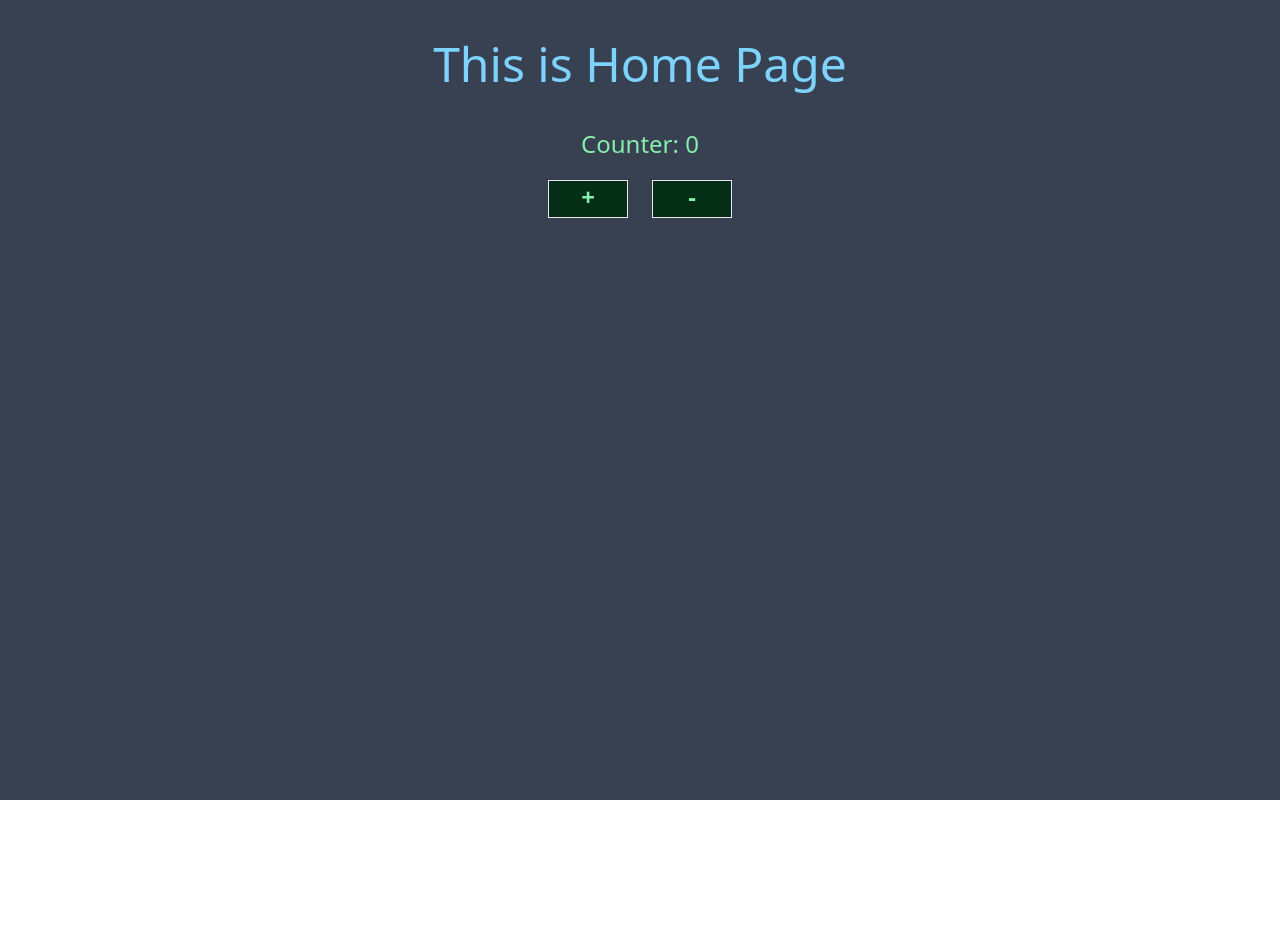
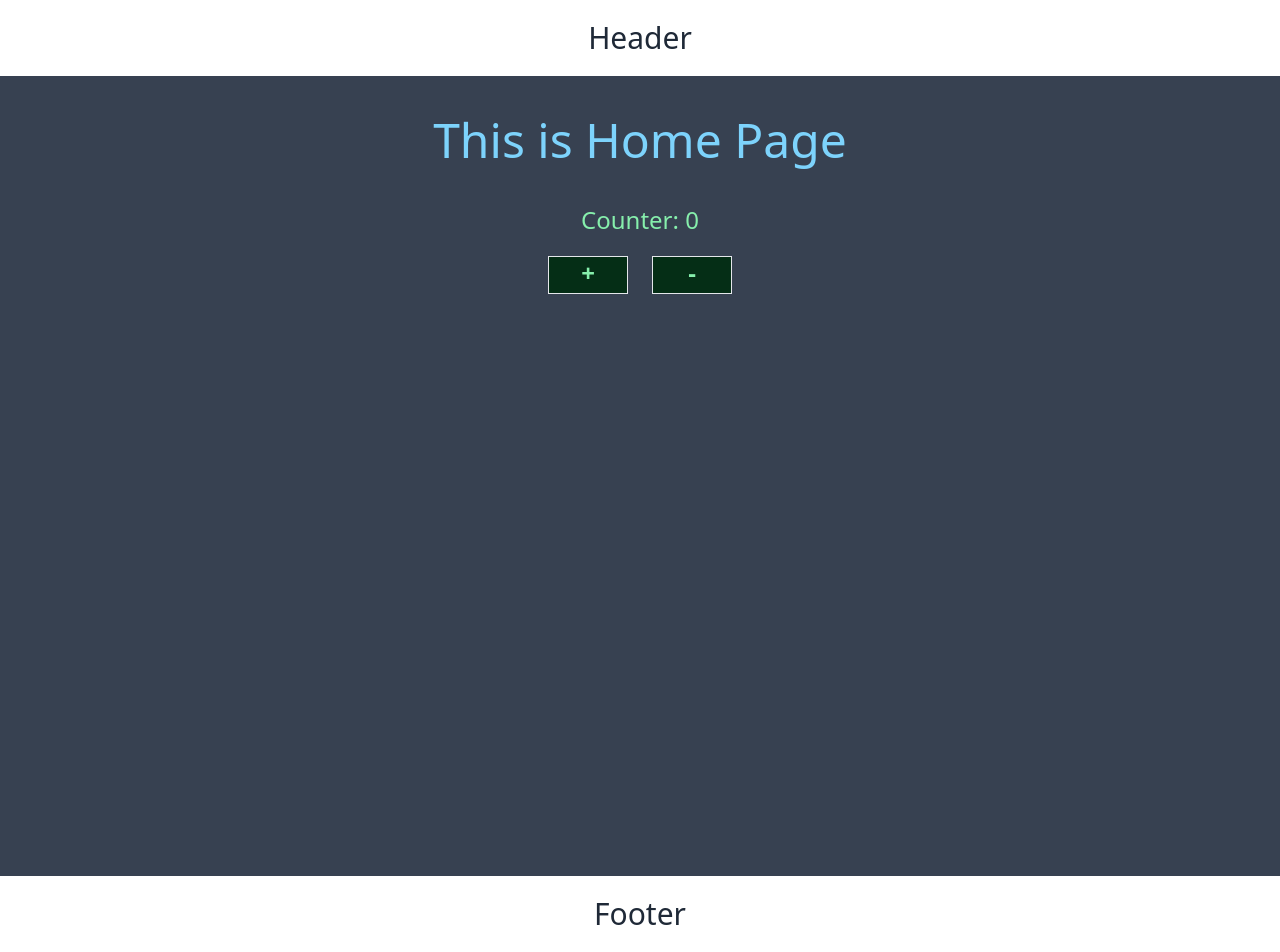
Before and after one commit to searchsakib/exploring-nextjs, a Next.js app: page / in a window 1280 px wide. Before the commit the page ends 800 px from the top, so only its background shows below. Built offline with nearby package versions, Linux system fonts and the light colour scheme.

Commit message:
news error removed, header-footer added

```diff
--- a/src/app/News/page.js
+++ b/src/app/News/page.js
@@ -1,5 +1,4 @@
 const NewsPage = () => {
-  throw new Error('I invented this error, hehe');
   return (
     <div>
       <h2 className="text-center text-2xl text-yellow-400">
--- a/src/app/layout.js
+++ b/src/app/layout.js
@@ -8,7 +8,11 @@ export const metadata = {
 export default function RootLayout({ children }) {
   return (
     <html suppressHydrationWarning={true} lang="en">
-      <body suppressHydrationWarning={true}>{children}</body>
+      <body suppressHydrationWarning={true}>
+        <h2 className="text-3xl text-center p-5">Header</h2>
+        {children}
+        <h2 className="text-3xl text-center p-5">Footer</h2>
+      </body>
     </html>
   );
 }
```
